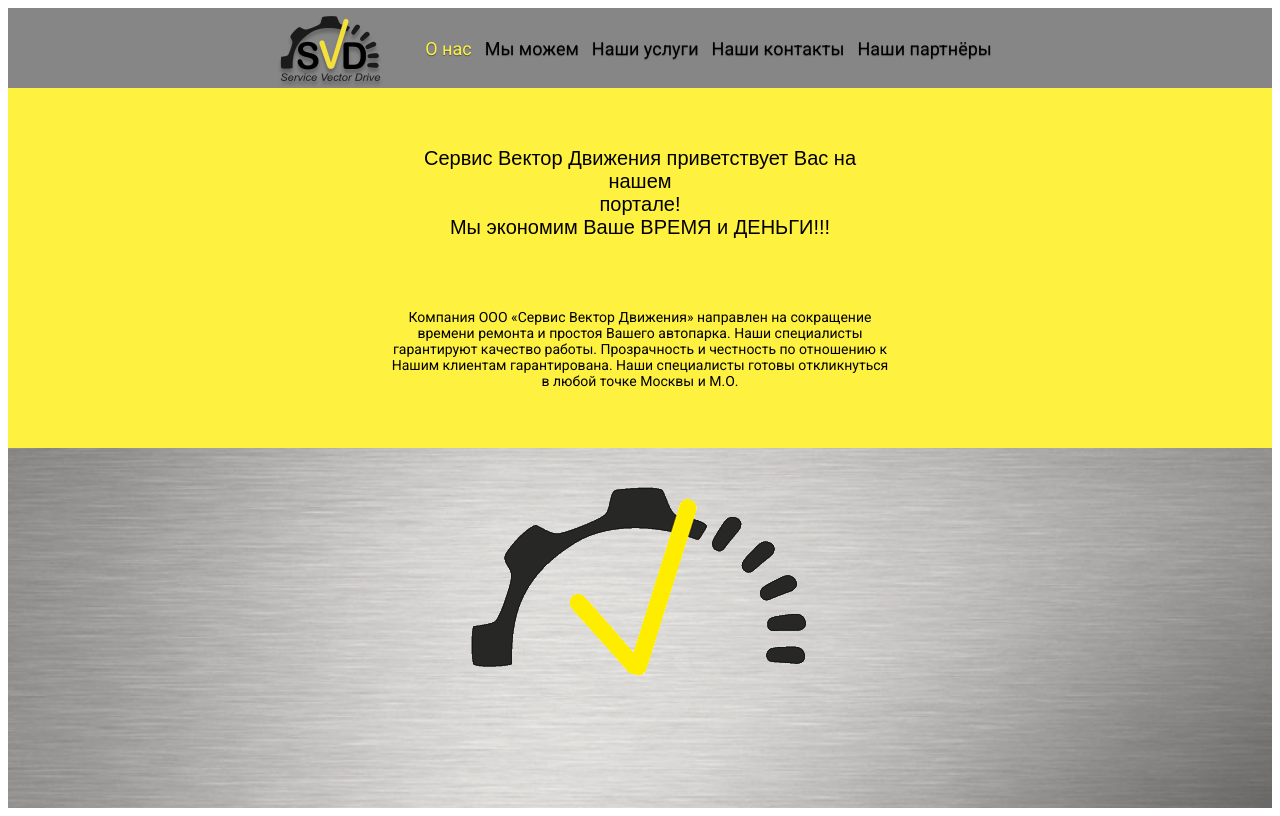
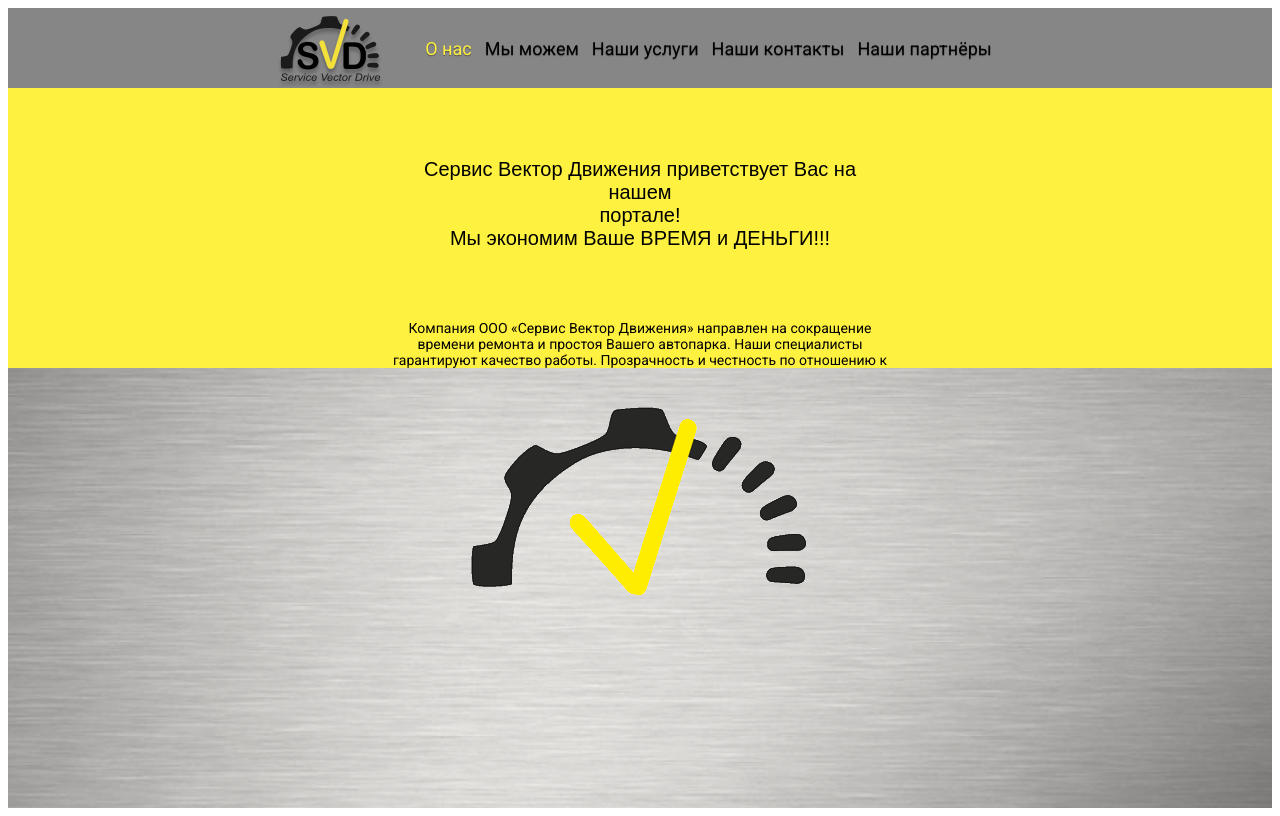
Before and after one commit to Dominus8/svd, a PHP site: page / in a window 1280 px wide. Run offline with PHP 8.4, Linux system fonts and the light colour scheme; some web fonts are replaced.

Commit message:
Всё ещё правки от 22.02

```diff
--- a/css/style.css
+++ b/css/style.css
@@ -109,6 +109,7 @@
 }
 
 .section_wrappper .body .swiper-top .swt .about-st .about-st_top {
+  padding-top: 70px;
   text-align: center;
   font-family: 'Orelega One', sans-serif;
   display: -webkit-box;
@@ -121,9 +122,9 @@
   -webkit-box-align: center;
       -ms-flex-align: center;
           align-items: center;
-  -webkit-box-pack: center;
-      -ms-flex-pack: center;
-          justify-content: center;
+  -webkit-box-pack: start;
+      -ms-flex-pack: start;
+          justify-content: start;
   height: 100%;
   background-color: #FFF140;
 }
@@ -687,25 +693,94 @@
   -webkit-box-pack: center;
       -ms-flex-pack: center;
           justify-content: center;
-  padding-top: 10px;
+  padding-top: 20px;
 }
 
 .section_wrappper .body .swiper-bot .swb .partners-sb .partners-sb_bot .big_logo_partners {
+  padding-bottom: 100px;
   display: -ms-grid;
   display: grid;
   -ms-grid-columns: 1fr 1fr 1fr;
       grid-template-columns: 1fr 1fr 1fr;
   -ms-grid-rows: 1fr 1fr;
       grid-template-rows: 1fr 1fr;
-  -ms-flex-pack: distribute;
-      justify-content: space-around;
-  -webkit-box-align: center;
-      -ms-flex-align: center;
-          align-items: center;
+  justify-items: center;
 }
 
 .section_wrappper .body .swiper-bot .swb .partners-sb .partners-sb_bot .big_logo_partners img {
+  padding: 2px;
   height: 150px;
   padding: 0 10px 0 10px;
+  border-radius: 25px;
+}
+
+@media (max-width: 425px) {
+  .section_wrappper .body .swiper-bot .swb .partners-sb .partners-sb_bot .big_logo_partners {
+    width: 425px;
+    display: none;
+  }
+}
+
+.section_wrappper .body .swiper-bot .swb .partners-sb .partners-sb_bot .big_logo_partners425 {
+  display: none;
+  width: 100%;
+}
+
+@media (max-width: 425px) {
+  .section_wrappper .body .swiper-bot .swb .partners-sb .partners-sb_bot .big_logo_partners425 {
+    height: 70%;
+    display: -webkit-box;
+    display: -ms-flexbox;
+    display: flex;
+    -webkit-box-align: center;
+        -ms-flex-align: center;
+            align-items: center;
+  }
+  .section_wrappper .body .swiper-bot .swb .partners-sb .partners-sb_bot .big_logo_partners425 .swiper-wrapper {
+    height: 300px;
+    padding: 0 3px;
+  }
+  .section_wrappper .body .swiper-bot .swb .partners-sb .partners-sb_bot .big_logo_partners425 .swiper-wrapper .swiper-slide {
+    display: -webkit-box;
+    display: -ms-flexbox;
+    display: flex;
+    -webkit-box-pack: center;
+        -ms-flex-pack: center;
+            justify-content: center;
+    -webkit-box-align: center;
+        -ms-flex-align: center;
+            align-items: center;
+    border-radius: 25px;
+  }
+  .section_wrappper .body .swiper-bot .swb .partners-sb .partners-sb_bot .big_logo_partners425 .swiper-wrapper .swiper-slide img {
+    width: 70%;
+  }
+}
+
+@media (max-height: 900px) {
+  .section_wrappper .body .swiper-top .swt {
+    height: 40vh;
+  }
+  .section_wrappper .body .swiper-bot .swb {
+    height: 60vh;
+  }
+}
+
+@media (max-height: 800px) {
+  .section_wrappper .body .swiper-top .swt {
+    height: 35vh;
+  }
+  .section_wrappper .body .swiper-bot .swb {
+    height: 55vh;
+  }
+}
+
+@media (max-height: 750px) {
+  .section_wrappper .body .swiper-top .swt {
+    height: 30vh;
+  }
+  .section_wrappper .body .swiper-bot .swb {
+    height: 70vh;
+  }
 }
 /*# sourceMappingURL=style.css.map */
--- a/css/style.scss
+++ b/css/style.scss
@@ -2,12 +2,13 @@
 @import url('https://fonts.googleapis.com/css2?family=Orelega+One&display=swap');
 //======================================= mixins =================================================
 @mixin slide_top {
+    padding-top: 70px;
     text-align: center;
     font-family: 'Orelega One', sans-serif;
     display: flex;
     flex-direction: column;
     align-items: center;
-    justify-content: center;
+    justify-content: start;
     height: 100%;
     background-color: #FFF140;
 }
@@ -522,3 +558,54 @@
         }
     }
 }
+
+@media (max-height: 900px) {
+    .section_wrappper {
+        .body {
+            .swiper-top {
+                .swt {
+                    height: 40vh;
+                }
+            }
+            .swiper-bot {
+                .swb {
+                    height: 60vh;
+                }
+            }
+        }
+    }
+}
+
+@media (max-height: 800px) {
+    .section_wrappper {
+        .body {
+            .swiper-top {
+                .swt {
+                    height: 35vh;
+                }
+            }
+            .swiper-bot {
+                .swb {
+                    height: 55vh;
+                }
+            }
+        }
+    }
+}
+
+@media (max-height: 750px) {
+    .section_wrappper {
+        .body {
+            .swiper-top {
+                .swt {
+                    height: 30vh;
+                }
+            }
+            .swiper-bot {
+                .swb {
+                    height: 70vh;
+                }
+            }
+        }
+    }
+}
--- a/index.html
+++ b/index.html
@@ -377,6 +377,22 @@
                                 <img src="/image/ref_logo4.png" alt="">
                                 <img src="/image/ref_logo5.png" alt="">
                             </div>
+                            <div class="big_logo_partners425">
+                                <div class="swiper swiper-slider swiper-partners425">
+                                    <div class="swiper-wrapper">
+                                        <!-- Slides -->
+                                        <div class="swiper-slide"><img src="/image/ref_logo1.png" alt=""></div>
+                                        <div class="swiper-slide"><img src="/image/ref_logo2.png" alt=""></div>
+                                        <div class="swiper-slide"><img src="/image/ref_logo3.jpg" alt=""></div>
+                                        <div class="swiper-slide"><img src="/image/ref_logo4.png" alt=""></div>
+                                        <div class="swiper-slide"><img src="/image/ref_logo5.png" alt=""></div>
+                                        ...
+                                    </div>
+
+                                    <!-- If we need navigation buttons -->
+                                    <div class="swiper-button-prev"></div>
+                                    <div class="swiper-button-next"></div>
+
                                 </div>
                             </div>
                         </div>
--- a/js/main.js
+++ b/js/main.js
@@ -1,3 +1,21 @@
+let swiperpartners425 = new Swiper('.swiper-partners425', {
+    // Optional parameters
+
+    speed: 700,
+    // slidesPerView: 1,
+    direction: 'horizontal',
+    loop: true,
+    spaceBetween: 10,
+
+
+
+    // Navigation arrows
+    navigation: {
+        nextEl: '.swiper-button-next',
+        prevEl: '.swiper-button-prev',
+    }
+});
+
 let swiperTop = new Swiper('.swiper-top', {
     // Optional parameters
     effect: 'fade',
```
Also changed, not shown: other parts of css/style.css (+17 -12 lines), other parts of css/style.scss (+38 -3 lines), 1 other file. Lines whose indentation alone changed are shown as unchanged.
